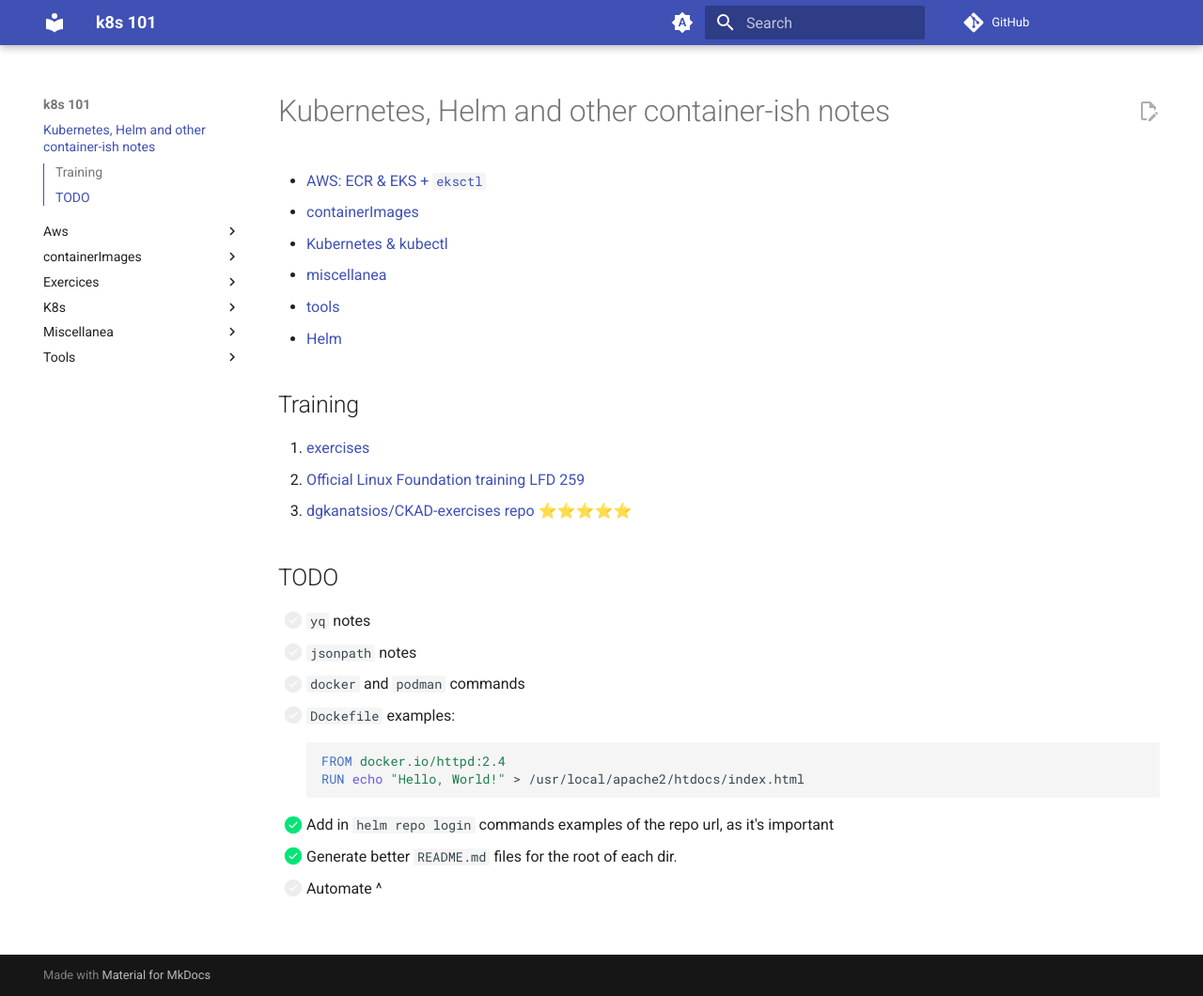
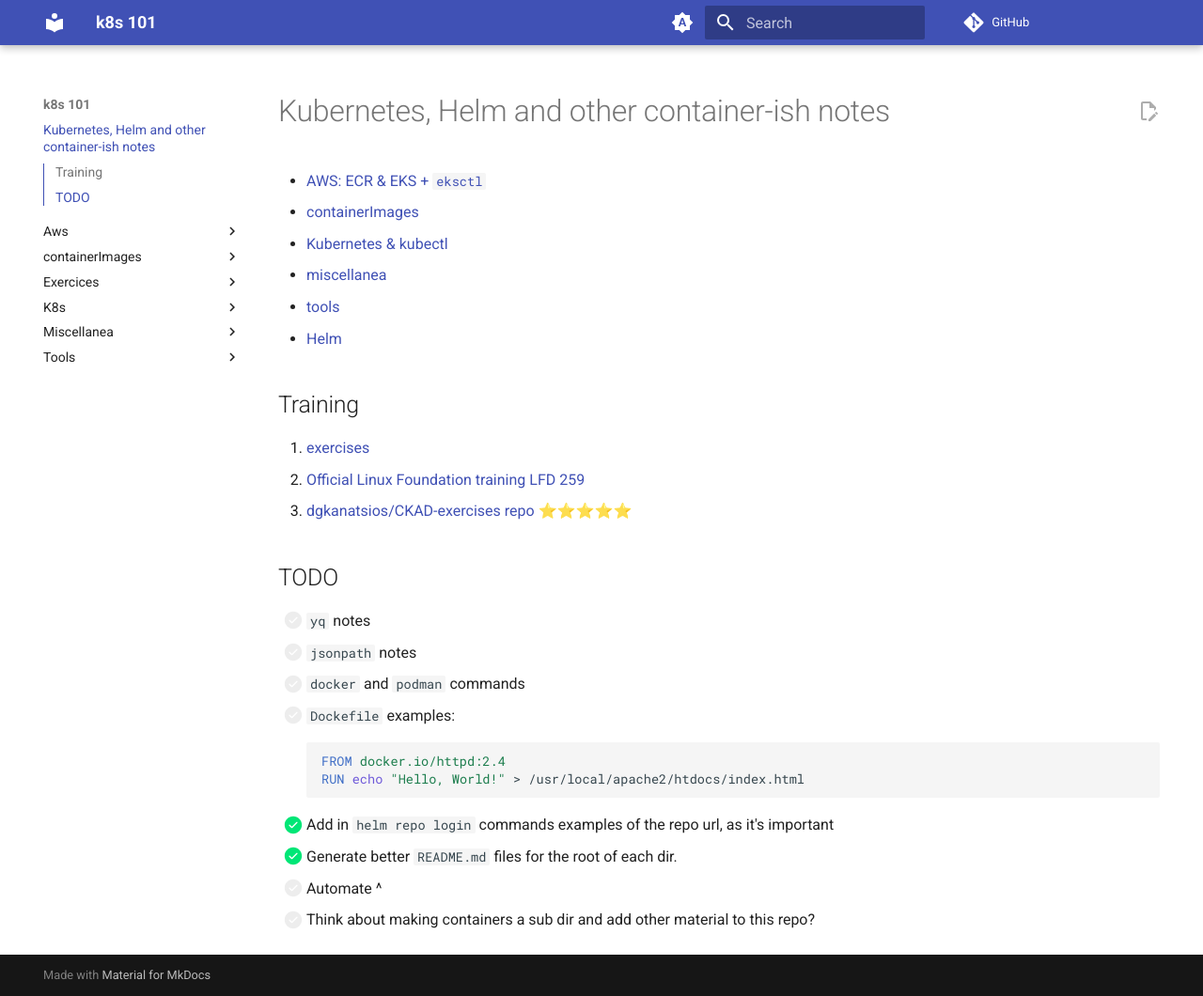
Before and after one commit to jcabrerizo/helm101, an MkDocs documentation site: the page built from docs/README.md, in a window 1280 px wide and 1060 px high. Shown: the whole window at 94% size. Built offline with MkDocs 1.6.1 and Material for MkDocs 9.7.7, drawn with Linux system fonts in a browser that asks for light colours; comment, search, counter and statistics services are not loaded.

Commit message:
add todo

```diff
--- a/docs/README.md
+++ b/docs/README.md
@@ -26,3 +26,4 @@
 - [x] Add in `helm repo login` commands examples of the repo url, as it's important
 - [x] Generate better `README.md` files for the root of each dir.
 - [ ] Automate ^
+- [ ] Think about making containers a sub dir and add other material to this repo?
```
